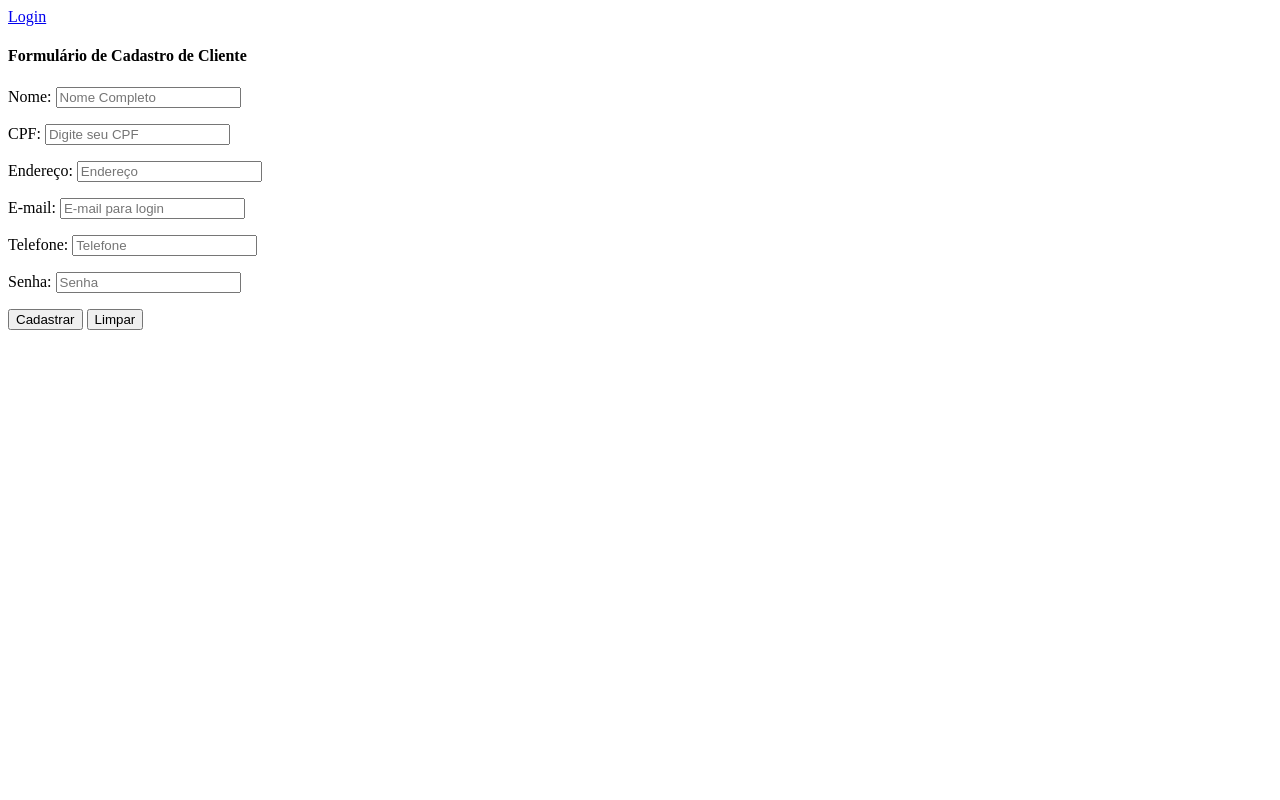
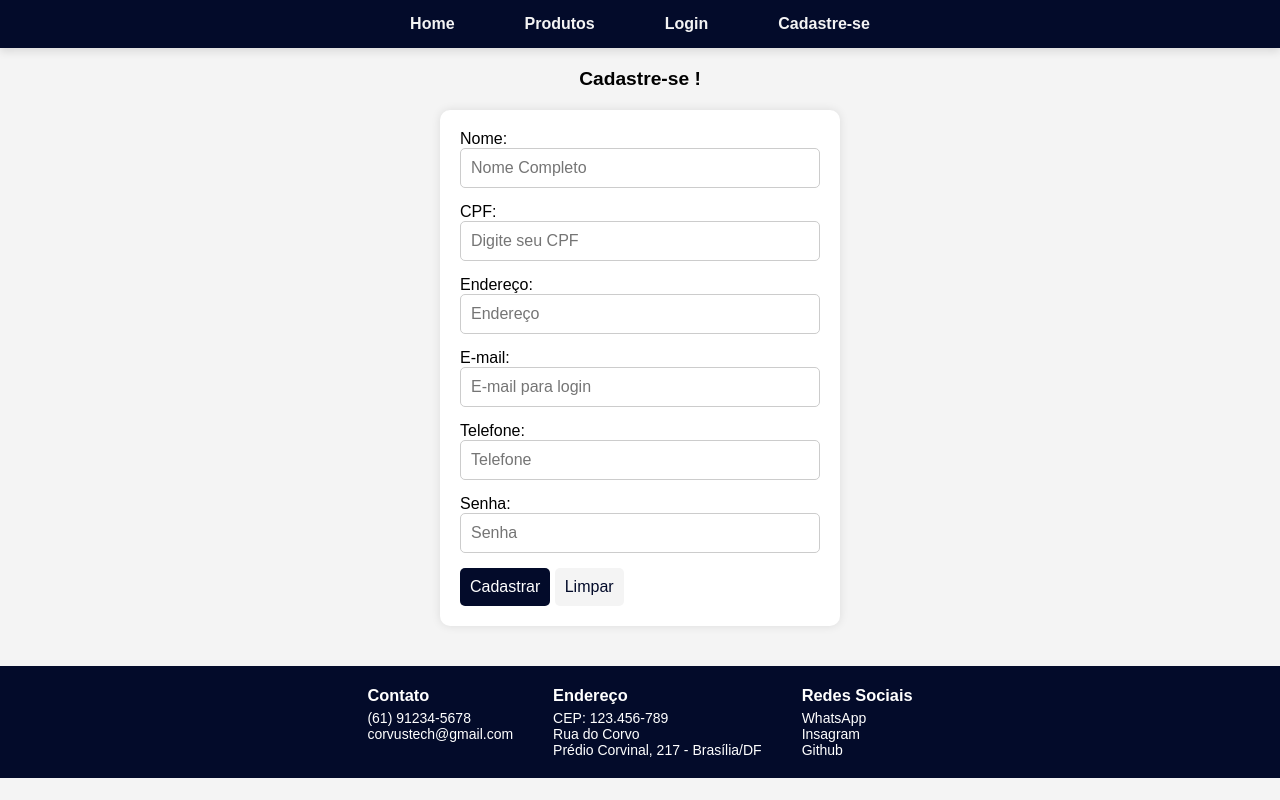
Before and after one commit to CrowvenTh/Projeto-integrado-4-SEM-SI, a PHP site: page /visao/visaoCliente/CadCliente.php in a window 1280 px wide. Run offline with PHP 8.4, Linux system fonts and the light colour scheme.

Commit message:
cadastro de cliente

```diff
--- a/EPIC2-ThiagoAnotonioDeSousaSilva/controller/ControleCliente.php
+++ b/EPIC2-ThiagoAnotonioDeSousaSilva/controller/ControleCliente.php
@@ -1,5 +1,5 @@
 <?php
-require_once '../model/ClassCliente.php';
+require_once '../model/Classes/ClassCliente.php';
 require_once '../model/DAO/ClassClienteDAO.php';
 
 //Cliente//
@@ -29,7 +29,6 @@ $processar->setSenha($senha);
 $processar->setTelefone($telefone);
 
 $ClassClienteDAO = new ClassClienteDAO();
-
 
 switch ($acao) {
 
--- a/EPIC2-ThiagoAnotonioDeSousaSilva/index.php
+++ b/EPIC2-ThiagoAnotonioDeSousaSilva/index.php
@@ -15,8 +15,8 @@
         <ul>
             <li><a href="index.php">Home</a></li>
             <li><a href="visao/visaoProduto/Produto.php">Produtos</a></li>
-            <li><a href="visao/FormLogUsuario.php">Login</a></li>
-            <li><a href="visao/FormCadUsuario.php">Cadastre-se</a></li>
+            <li><a href="./visao//visaoCliente/Login.php">Login</a></li>
+            <li><a href="./visao//visaoCliente/CadCliente.php">Cadastre-se</a></li>
         </ul>
     </nav>
 
--- /dev/null
+++ b/EPIC2-ThiagoAnotonioDeSousaSilva/visao/css/form.css
@@ -0,0 +1,171 @@
+* {
+    margin: 0;
+    padding: 0;
+    box-sizing: border-box;
+}
+
+body {
+    font-family: Arial, sans-serif;
+    display: flex;
+    flex-direction: column;
+    min-height: 100vh;
+    background-color: #f4f4f4;
+}
+
+header {
+    background-color: #030b2a;
+    color: #f4f4f4;
+    padding: 10px 0;
+    text-align: center;
+}
+
+nav {
+    background-color: #030b2a;
+    padding: 15px 0;
+    text-align: center;
+    box-shadow: 0 4px 8px rgba(0, 0, 0, 0.1);
+}
+
+nav ul {
+    list-style: none;
+    padding: 0;
+    margin: 0;
+    display: flex;
+    justify-content: center;
+}
+
+nav ul li {
+    margin: 0 20px;
+}
+
+nav ul li a {
+    color: #f4f4f4;
+    text-decoration: none;
+    font-size: 16px;
+    font-weight: bold;
+    padding: 10px 15px;
+    border-radius: 5px;
+    transition: background-color 0.3s ease, color 0.3s ease;
+}
+
+nav ul li a:hover {
+    background-color: #e8e8e8;
+    color: #030b2a;
+}
+
+/* formulário */
+
+form {
+    background-color: white;
+    padding: 20px;
+    border-radius: 10px;
+    box-shadow: 0 0 10px rgba(0, 0, 0, 0.1);
+    display: flex;
+    flex-direction: column;
+    width: 100%;
+    max-width: 400px;
+    margin: 0 auto;
+
+}
+
+form h2 {
+    text-align: center;
+    margin-bottom: 20px;
+    color: #030b2a;
+}
+h4{
+    text-align: center;
+    padding: 20px;
+    font-size: 1.2rem;
+}
+
+label {
+    margin-bottom: 5px;
+    font-weight: bold;
+    color: #030b2a;
+}
+
+input[type="text"],
+input[type="email"],
+input[type="password"] {
+    padding: 10px;
+    margin-bottom: 15px;
+    border-radius: 5px;
+    border: 1px solid #ccc;
+    font-size: 16px;
+    width: 100%;
+}
+
+button[type="submit"] {
+    background-color: #030b2a;
+    color: white;
+    padding: 10px;
+    border: none;
+    border-radius: 5px;
+    font-size: 16px;
+    cursor: pointer;
+}
+
+button[type="submit"]:hover {
+    background-color: #171b2e;
+}
+
+button[type="reset"] {
+    background-color: #f4f4f4;
+    color: #030b2a;
+    padding: 10px;
+    border: none;
+    border-radius: 5px;
+    font-size: 16px;
+    cursor: pointer;
+}
+
+/* rodapé */
+
+footer {
+    background-color: #030b2a;
+    color: white;
+    padding: 20px 0;
+    margin-top: 40px;
+    font-size: 14px;
+    position: relative;
+    bottom: 0;
+    width: 100%;
+    display: flex;
+    flex-direction: column;
+    align-items: center;
+}
+
+.footer-content {
+    display: flex;
+    justify-content: center;
+    align-items: flex-start;
+    gap: 40px;
+}
+
+footer ul {
+    list-style-type: none;
+    padding: 0;
+    margin: 0;
+}
+
+footer h3 {
+    margin: 0;
+    padding-bottom: 5px;
+}
+
+footer p {
+    margin: 5px 0;
+    text-align: center;
+}
+
+.autores,
+a {
+    color: white;
+    text-decoration: none;
+}
+
+.autoresImg {
+    width: 15px;
+    height: 15px;
+}
--- a/EPIC2-ThiagoAnotonioDeSousaSilva/visao/visaoCliente/CadCliente.php
+++ b/EPIC2-ThiagoAnotonioDeSousaSilva/visao/visaoCliente/CadCliente.php
@@ -3,15 +3,24 @@
 
 <head>
     <meta charset="UTF-8">
-
+    <meta name="viewport" content="width=device-width, initial-scale=1.0">
     <title>Cadastro</title>
-    <link rel="stylesheet" href="">
+    <link rel="stylesheet" href="../css/form.css">
+    <link rel="icon" type="image/x-icon" href="./visao/design/logotipo/Corvus.tech_logo.png">
 </head>
+<nav>
+    <ul>
+        <li><a href="index.php">Home</a></li>
+        <li><a href="visao/visaoProduto/Produto.php">Produtos</a></li>
+        <li><a href="./visao//visaoCliente/Login.php">Login</a></li>
+        <li><a href="./visao//visaoCliente/CadCliente.php">Cadastre-se</a></li>
+    </ul>
+</nav>
 
 <body>
-    <a href="Login.php" class="login">Login</a>
+    <div class="form-section">
         <div class="form">
-        <h4>Formulário de Cadastro de Cliente</h4>
+            <h4>Cadastre-se !</h4>
             <form method="post" action="../../controller/ControleCliente.php?ACAO=cadastrarCliente">
                 <p>
                     Nome:
@@ -42,8 +51,29 @@
                     <button type="reset" value="Limpar">Limpar</button>
                 </div>
             </form>
-
         </div>
+    </div>
+    <footer>
+        <div class="footer-content">
+            <ul>
+                <h3>Contato</h3>
+                <li>(61) 91234-5678</li>
+                <li><a style="color: white;" href="mailto:#">corvustech@gmail.com</a></li>
+            </ul>
+            <ul>
+                <h3>Endereço</h3>
+                <li>CEP: 123.456-789</li>
+                <li>Rua do Corvo</li>
+                <li>Prédio Corvinal, 217 - Brasília/DF</li>
+            </ul>
+            <ul>
+                <h3>Redes Sociais</h3>
+                <li> <a href="#">WhatsApp</a></li>
+                <li> <a href="#">Insagram</a></li>
+                <li> <a href="https://github.com/CrowvenTh">Github</a></li>
+            </ul>
+        </div>
+    </footer>
 </body>
 
 </html>
```
Lines whose indentation alone changed are shown as unchanged.
